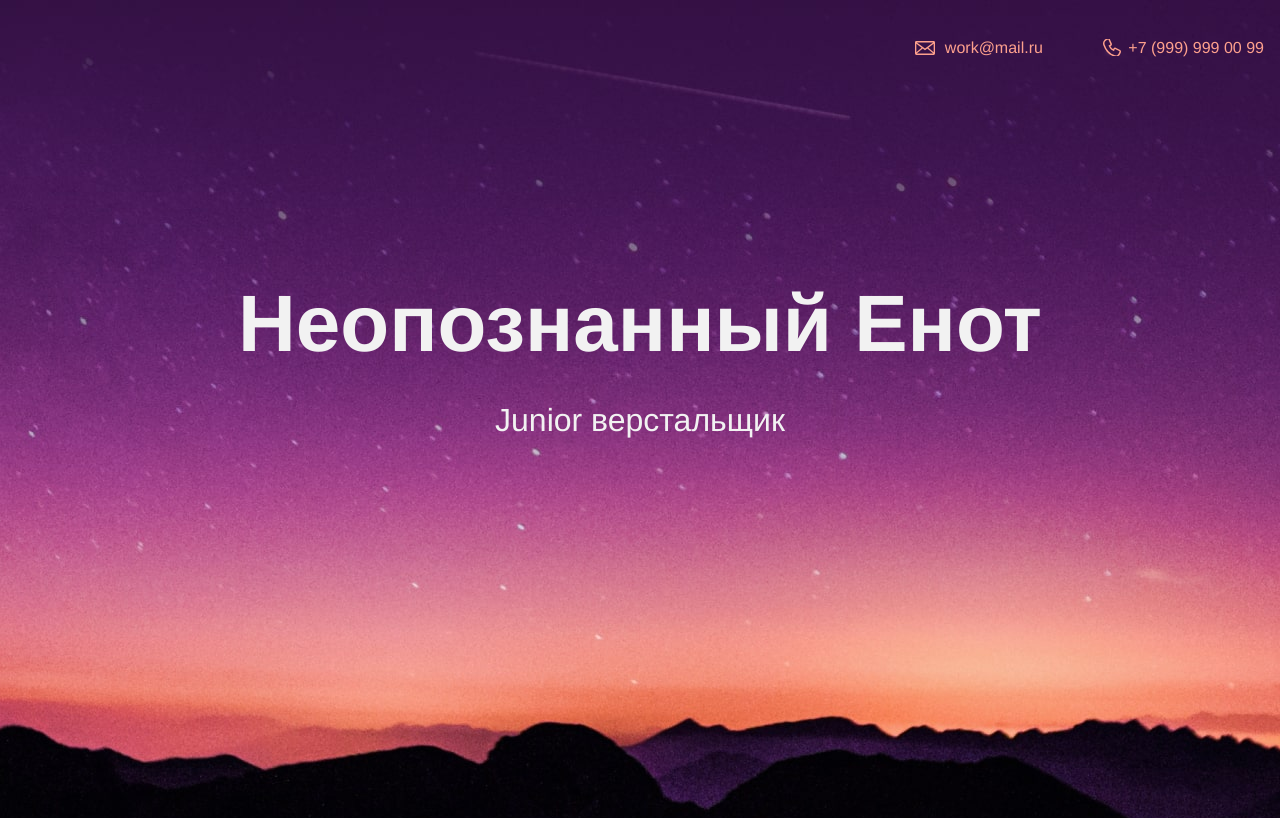
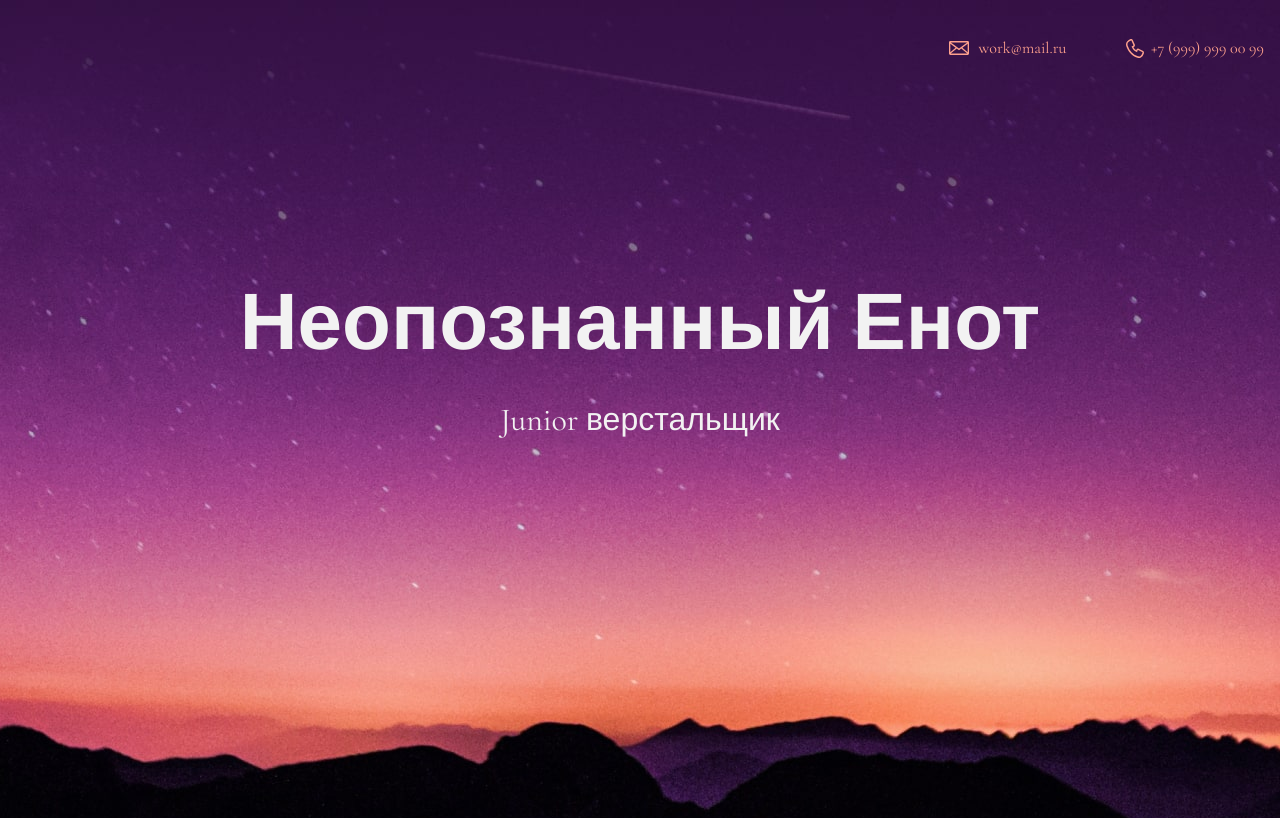
Before and after one commit to pupvup/portfolio, a plain HTML site: page index.html in a window 1280 px wide. Shown: the top 818 px of the page. Drawn offline with nearby package versions, Linux system fonts and the light colour scheme.

Commit message:
one more last commit

```diff
--- a/index.html
+++ b/index.html
@@ -4,7 +4,7 @@
     <meta charset="UTF-8">
     <link rel="stylesheet" href="style.css">
     <title>Портфолио Junior верстальщика</title>
-	  <link href="https://fonts.googleapis.com/css?family=Ruda|Cormorant+Garamond&display=swap" rel="stylesheet">
+	  <link href="https://fonts.googleapis.com/css?family=Montserrat|Cormorant+Garamond&display=swap" rel="stylesheet">
   </head>
 
   <body>
--- a/style.css
+++ b/style.css
@@ -1,7 +1,7 @@
 body {
   margin: 0;
   min-width: 960px;
-  font-family: "Montserrat", "Helvetica", "Arial", sans-serif;
+  font-family: "Cormorant Garamond", "Helvetica", "Arial", sans-serif;
   font-size: 16px;
   line-height: 32px;
   color: #f2f2f2;
```
